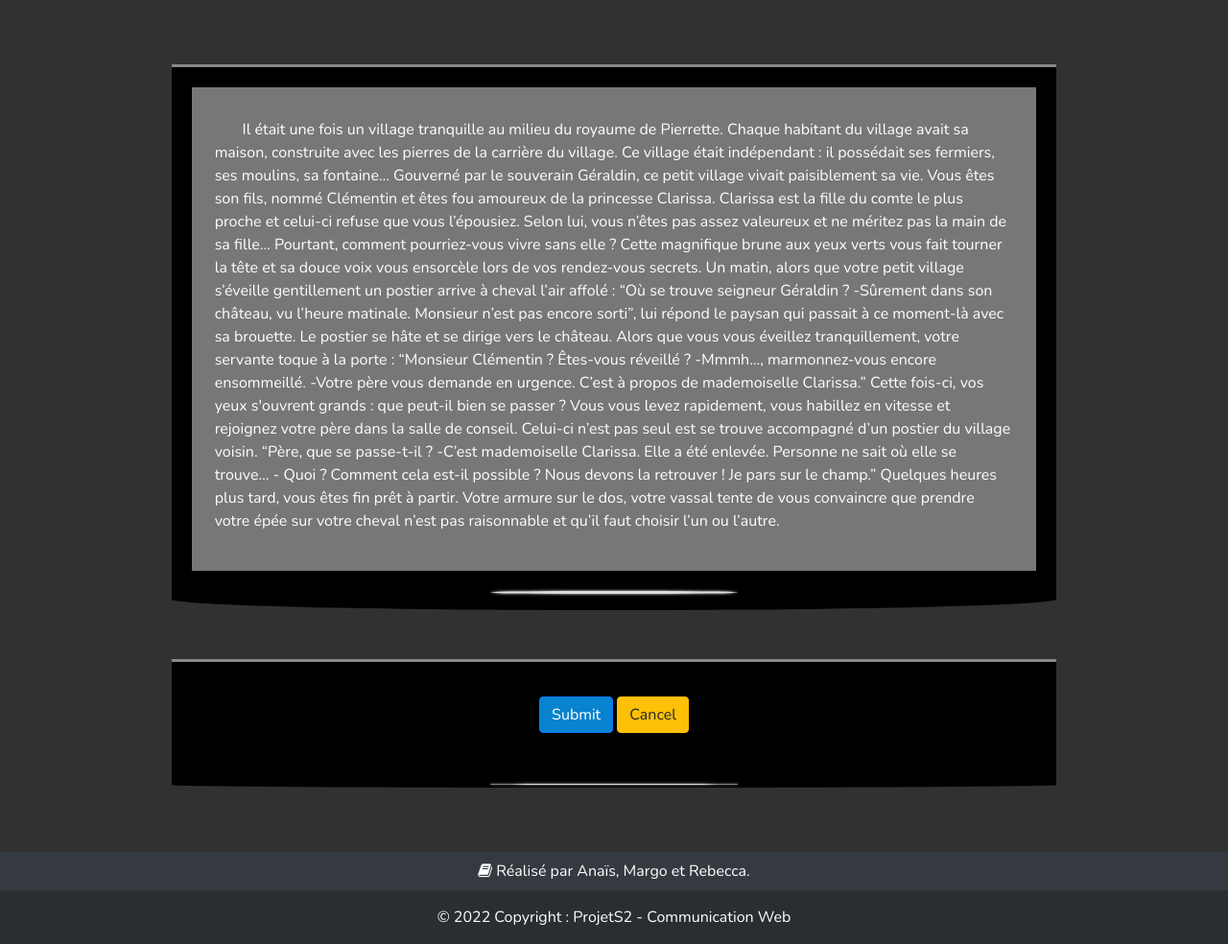
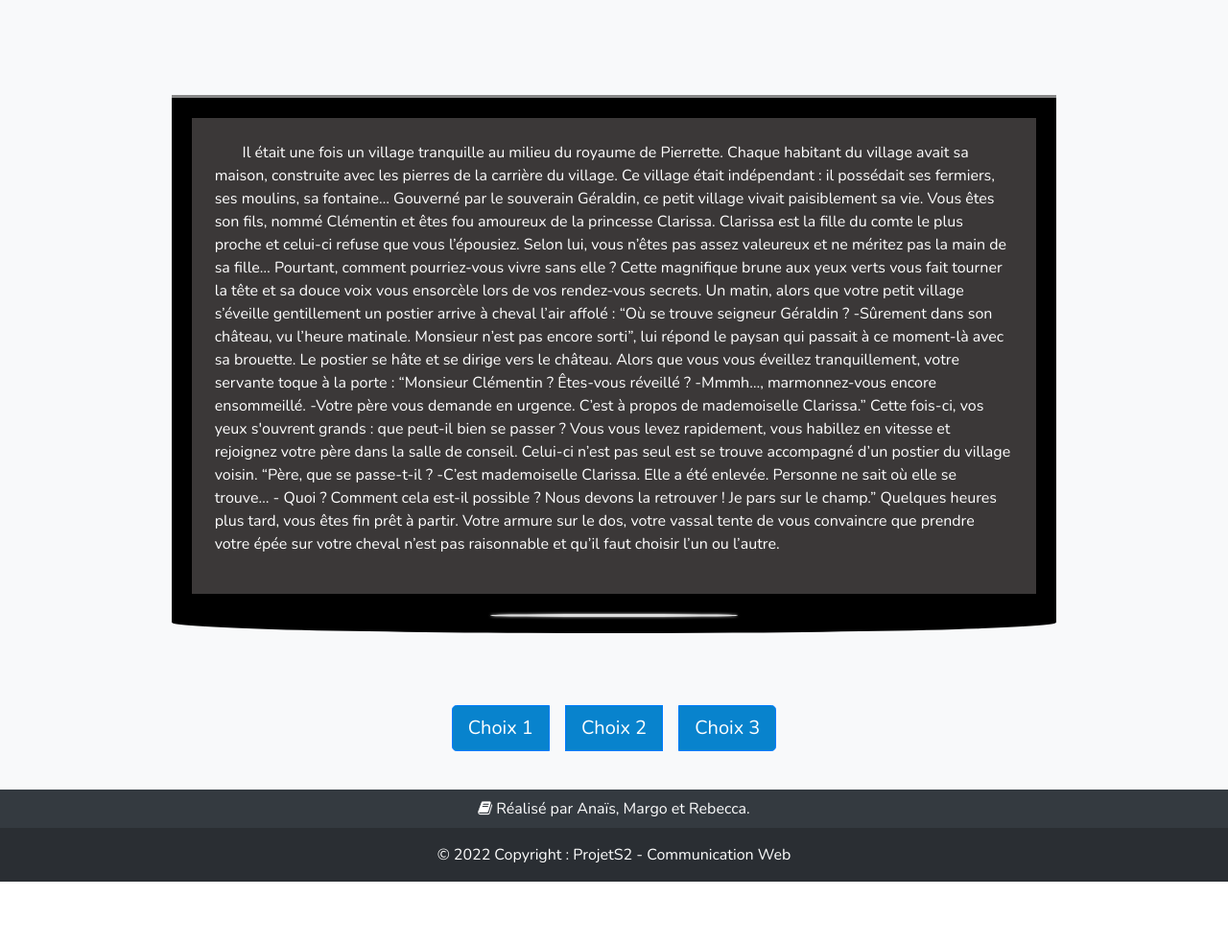
Before and after one commit to Rbk98/projet-dev-web, a PHP site: page /view/read_story.php in a window 1280 px wide. Shown: the part 66-1050 px from the top of the page at 96% size. After the commit the page ends 985 px from the top, so only its background shows below. Run offline with PHP 8.4, Linux system fonts and the light colour scheme; the template is opened without the code that fills it, so the values that code supplies are empty; some libraries are stand-ins or nearby versions.

Commit message:
update reading

```diff
--- a/public/css/style.css
+++ b/public/css/style.css
@@ -126,7 +126,7 @@ body {
 
 .monitorscreen {
   position: relative;
-  background-color: #777;
+  background-color: #3b3838;
   background-size: cover;
   background-position: top center;
   width: auto;
--- a/view/read_story.php
+++ b/view/read_story.php
@@ -2,11 +2,11 @@
 $title = 'UStory - Lire une histoire';
 ob_start();
 ?>
-    <div class="bg-grey py-3">
+    <div class="bg-light py-3">
+        <h4 class="text-center pt-4 my-2"><?= $book['title'] ?></h4>
         <div class="containerscreen">
             <div class="monitor">
                 <div class="monitorscreen">
-                    <h3 class="text-center text-white mt-2"><?=$book['title']?></h3>
                     <p class="p-4 text-white">
                         &nbsp;&nbsp;&nbsp;&nbsp;&nbsp;&nbsp;&nbsp;Il était une fois un village tranquille au milieu du
                         royaume de
@@ -43,14 +43,11 @@ ob_start();
                 </div>
             </div>
         </div>
-        <div class="containerscreen">
-            <div class="monitor">
-                <div class="container my-3">
-                    <div class="col-md-12 text-center">
-                        <button type="button" class="btn btn-primary">Submit</button>
-                        <button type="button" class="btn btn-warning">Cancel</button>
-                    </div>
-                </div>
+        <div class="text-center py-4">
+            <div class="btn-group btn-group-lg" role="group">
+                <button type="button" class="btn btn-primary mx-2">Choix 1</button>
+                <button type="button" class="btn btn-primary mx-2">Choix 2</button>
+                <button type="button" class="btn btn-primary mx-2">Choix 3</button>
             </div>
         </div>
     </div>
```
